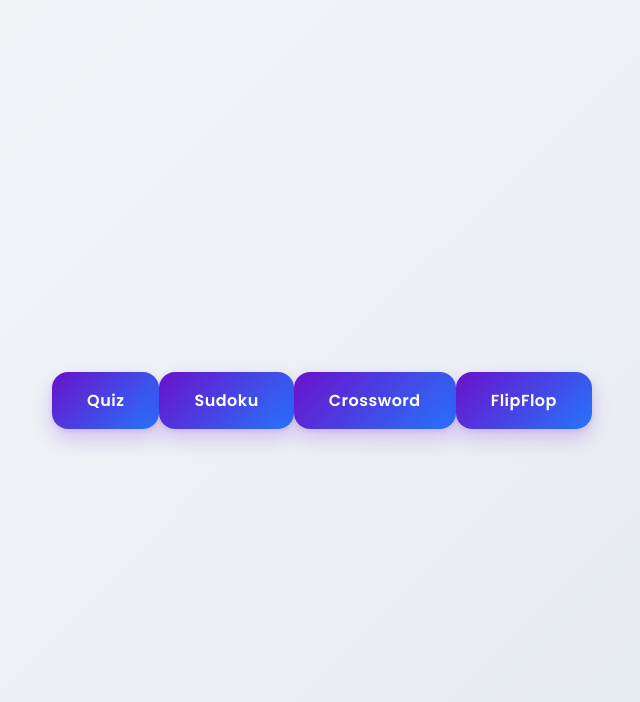
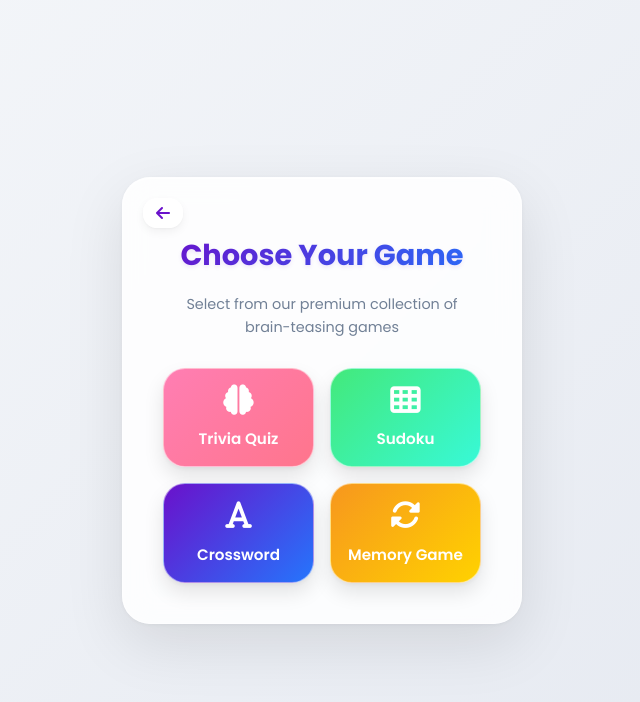
Before and after one commit to KajalMartin/Game-Hub-with-Python-Flask, a Flask app: page /nextButton in a window 1280 px wide. Shown: the top 702 px of the page, without its empty margins (318-958 px from the left). Run offline with Flask 3, Linux system fonts and the light colour scheme.

Commit message:
Options page, where the game options are listed, development completed

```diff
--- a/static/style.css
+++ b/static/style.css
@@ -7,7 +7,9 @@
     font-style: normal;
     box-sizing: border-box;
 }
-
+a{
+    text-decoration: none;
+}
 
 body {
     height: 100vh;
@@ -99,7 +101,8 @@ body {
 }
 
 h1 {
-    margin-bottom: 1.2rem;
+    margin-top: 1rem; /* added a top-margin*/
+    margin-bottom: 1rem; /* bottom margin reduced from 1.1rem*/
     font-size: 1.8rem;
     font-weight: 700;
     background: linear-gradient(135deg, #6a11cb 0%, #2575fc 100%);
@@ -179,16 +182,14 @@ button:active {
     -webkit-background-clip: text;
     -webkit-text-fill-color: transparent;
 }
-
-
 /* Navigation */
-/* .nav-button {
+.nav-button {
     position: absolute;
     top: 20px;
     left: 20px;
     background: rgba(255, 255, 255, 0.8);
-    width: 44px;
-    height: 44px;
+    width: 40px;
+    height: 30px;
     border-radius: 14px;
     display: flex;
     align-items: center;
@@ -204,8 +205,75 @@ button:active {
 
 .nav-button:hover {
     background: rgba(255, 255, 255, 1);
-    transform: scale(1.1) translateX(-3px);
+    transform: translateX(-3px);
     box-shadow:
     0 6px 15px rgba(0, 0, 0, 0.08),
     0 2px 4px rgba(0, 0, 0, 0.05);
-} */
+}
+
+/* Game Options */
+.game-options {
+    display: grid;
+    grid-template-columns: repeat(2, 1fr);
+    gap: 1rem;
+    margin-top: 1.5rem;
+}
+.game-card {
+    padding: 1rem 1rem;
+    border-radius: 22px;
+    color: white;
+    font-weight: 600;
+    font-size: .95rem;
+    cursor: pointer;
+    transition: all 0.3s ease;
+    box-shadow:
+    0 10px 20px rgba(0, 0, 0, 0.1),
+    0 2px 5px rgba(0, 0, 0, 0.05);
+    display: flex;
+    flex-direction: column;
+    align-items: center;
+    justify-content: center;
+    gap: 12px;
+    border: 1px solid rgba(255, 255, 255, 0.5);
+    background: rgba(255, 255, 255, 0.7);
+    backdrop-filter: blur(10px);
+    -webkit-backdrop-filter: blur(10px);
+    position: relative;
+    overflow: hidden;
+}
+.game-card:before {
+    content: '';
+    position: absolute;
+    top: 0;
+    left: 0;
+    width: 100%;
+    height: 100%;
+    background: linear-gradient(rgba(255, 255, 255, 0.3), transparent);
+    transform: translateY(100%);
+    transition: transform 0.3s ease;
+}
+.game-card:hover {
+    transform: translateY(-5px) scale(1.03);
+    box-shadow:
+    0 15px 30px rgba(0, 0, 0, 0.15),
+    0 3px 8px rgba(0, 0, 0, 0.08);
+}
+.game-card:hover:before {
+    transform: translateY(0);
+}
+.game-card i {
+    font-size: 1.9rem;
+    /* margin-bottom: 1px; */
+}
+.quiz {
+    background: linear-gradient(135deg, #ff7eb3 0%, #ff758c 100%);
+}
+.sudoku {
+    background: linear-gradient(135deg, #43e97b 0%, #38f9d7 100%);
+}
+.crossword {
+    background: linear-gradient(135deg, #6a11cb 0%, #2575fc 100%);
+}
+.flipflop {
+    background: linear-gradient(135deg, #f7971e 0%, #ffd200 100%);
+}
--- a/templates/maintenance.html
+++ b/templates/maintenance.html
@@ -17,7 +17,7 @@
     <p class="under-maintenance">We're working hard to bring you exciting new games! Our Sudoku, Crossword, and Flip Flop games are currently under development.</p>
 
     <p class="under-maintenance">Meantime, why not try our Quiz game?</p>
-    <a href="nextButton"><button class="under-maintenance">Play Quiz Instead</button></a>
+    <a href="nextButton"><button class="under-maintenance">Explore Other Games</button></a>
   </div>
 {% endblock %}
 
--- a/templates/options.html
+++ b/templates/options.html
@@ -1,13 +1,41 @@
 {% extends "base.html" %}
 {% block title %}Options Page{% endblock %}
 {% block content %}
-<a href="quizPage"><button>Quiz</button></a>
-<br>
-<a href="maintenance"><button>Sudoku</button></a>
-<br>
-<a href="maintenance"><button>Crossword</button></a>
-<br>
-<a href="maintenance"><button>FlipFlop</button></a>
+<div class="card active" id="gamePage">
+      <a href="/">
+        <div class="nav-button">
+          <i class="fas fa-arrow-left"></i>
+        </div>
+      </a>
+      <h1>Choose Your Game</h1>
+      <p>Select from our premium collection of brain-teasing games</p>
+      <div class="game-options">
+        <a href="quizPage">
+          <div class="game-card quiz">
+            <i class="fas fa-brain"></i>
+            <span>Trivia Quiz</span>
+          </div>
+        </a>
+        <a href="maintenance">
+          <div class="game-card sudoku">
+            <i class="fas fa-th"></i>
+            <span>Sudoku</span>
+          </div>
+        </a>
+        <a href="maintenance">
+          <div class="game-card crossword">
+            <i class="fas fa-font"></i>
+            <span>Crossword</span>
+          </div>
+        </a>
+        <a href="maintenance">
+          <div class="game-card flipflop">
+            <i class="fas fa-sync-alt"></i>
+            <span>Memory Game</span>
+          </div>
+        </a>
+    </div>
+  </div>
 {% endblock %}
 
 <!-- <!DOCTYPE html>
@@ -17,15 +45,43 @@
     <meta name="viewport" content="width=device-width, initial-scale=1.0">
     <title>Document</title>
     <link rel="stylesheet" href="../static/style.css">
+    <link rel="stylesheet" href="https://cdnjs.cloudflare.com/ajax/libs/font-awesome/6.4.0/css/all.min.css">
 </head>
 <body>
-    <div class="card" id="gamePage">
-    <h1>Choose Your Game 🎯</h1>
-    <div class="game-options">
-      <div class="game-card quiz"><a href="quizPage">Quiz</a></div>
-      <a href="maintenance"><div class="game-card sudoku">Sudoku</div></a>
-      <a href="maintenance"><div class="game-card crossword">Crossword</div></a>
-      <a href="maintenance"><div class="game-card flipflop">Flip Flop</div></a>
+    <div class="card active" id="gamePage">
+      <a href="/">
+        <div class="nav-button">
+          <i class="fas fa-arrow-left"></i>
+        </div>
+      </a>
+      <h1>Choose Your Game</h1>
+      <p>Select from our premium collection of brain-teasing games</p>
+
+      <div class="game-options">
+        <a href="quizPage">
+          <div class="game-card quiz">
+            <i class="fas fa-brain"></i>
+            <span>Trivia Quiz</span>
+          </div>
+        </a>
+        <a href="maintenance">
+          <div class="game-card sudoku">
+            <i class="fas fa-th"></i>
+            <span>Sudoku</span>
+          </div>
+        </a>
+        <a href="maintenance">
+          <div class="game-card crossword">
+            <i class="fas fa-font"></i>
+            <span>Crossword</span>
+          </div>
+        </a>
+        <a href="maintenance">
+          <div class="game-card flipflop">
+            <i class="fas fa-sync-alt"></i>
+            <span>Memory Game</span>
+          </div>
+        </a>
     </div>
   </div>
 </body>
```
